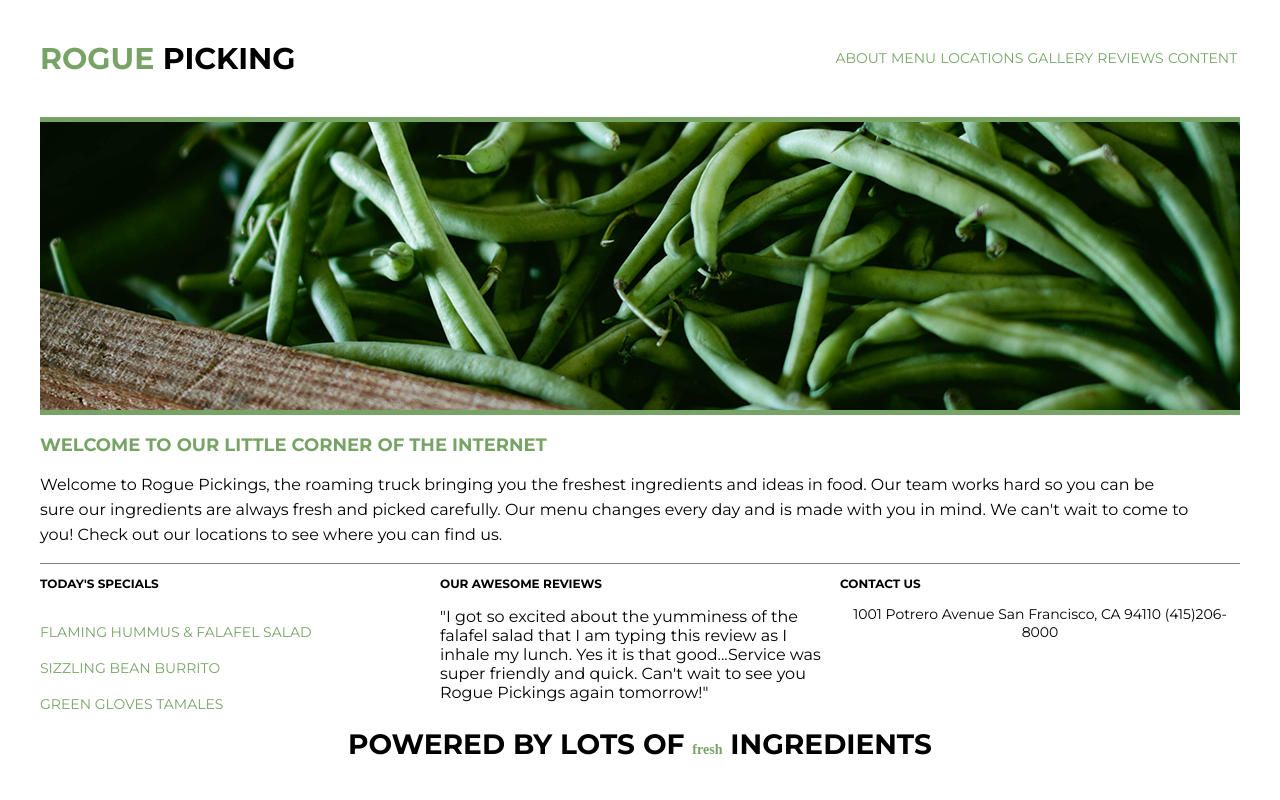
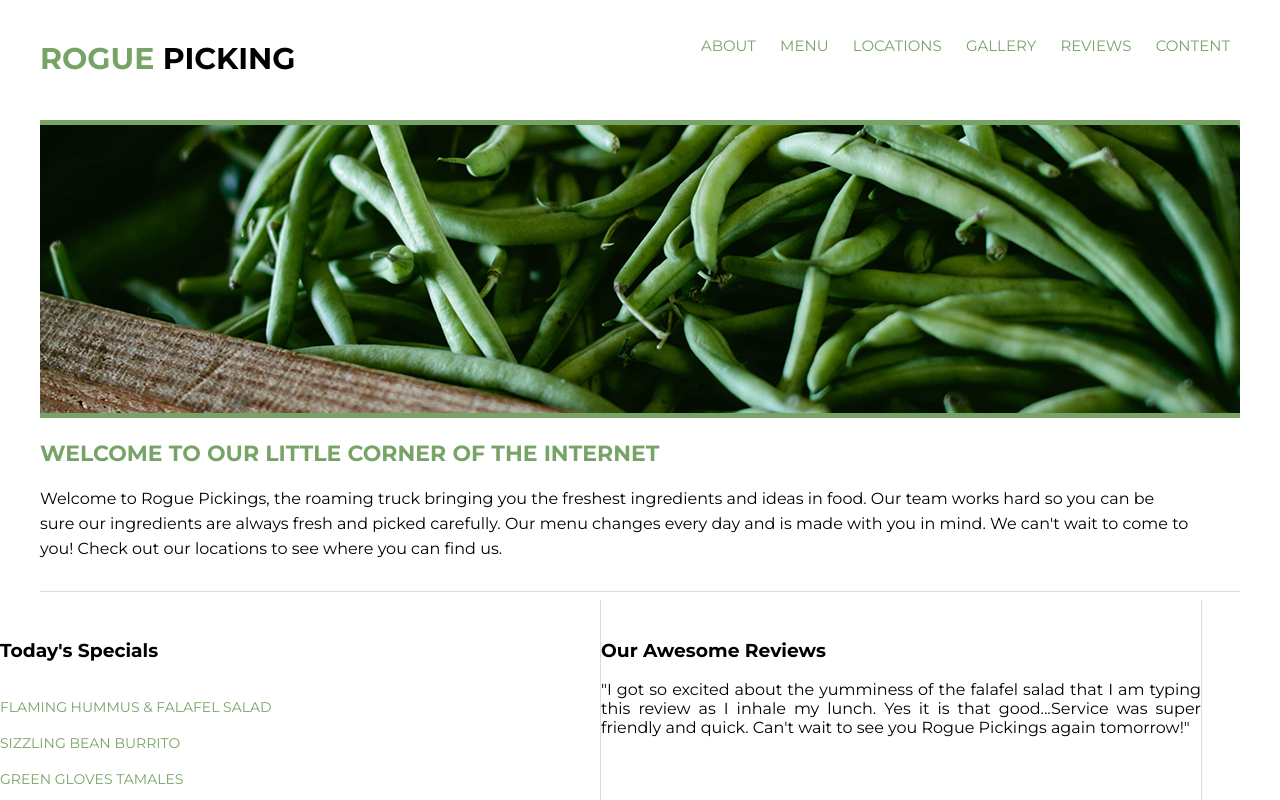
Before and after one commit to echoingnarc/RougePickings, a plain HTML site: page index.html in a window 1280 px wide. Shown: the top 800 px of the page. Drawn offline with Linux system fonts and the light colour scheme; a web font is replaced by a local one.

Commit message:
Changes to website as of 5.3.17, saving css file
A

```diff
--- /dev/null
+++ b/RWD-challenge-code-rogue-pickings-starter-module2/RWD-challenge-code-rogue-pickings-starter-module/css/main.css
@@ -0,0 +1,161 @@
+body {
+	max-width: 1200px;
+	margin: 0 auto;
+	font-family: Montserrat, Helvetica, Arial, sans-serif;
+}
+
+h1,
+h3,
+h4 {
+	color: black;
+	text-transform: uppercase;
+}
+
+h1 {
+	font-size: 30px;
+	text-align: left;
+	width: auto;
+	float: left;
+	padding: 15px 0;
+}
+
+h3 {
+	font-size: 18px;
+	text-align: center;
+	padding: 15px;
+}
+
+h4 {
+	font-size: 12px;
+}
+
+.main-title h3 {
+	text-align: left;
+	padding: 5px 0px;
+	text-transform: uppercase;
+	color: #77a466;
+}
+
+p {
+	padding: 0px 30px;
+	line-height: 21px;
+	font-size: 14px;
+}
+
+/*The widths are in a percentage!*/
+header {
+	width: 100%;
+	height: 110px;
+	border-bottom: 3px solid #77a466;
+	margin: 0 auto;
+}
+
+header span {
+	color: #77a466;
+}
+
+header nav {
+	float: right;
+	padding: 45px 0px;
+}
+
+header nav a {
+	text-decoration: none;
+	text-transform: uppercase;
+	font-weight: bold;
+	font-size: 14px;
+	padding: 0 10px;
+	color:#77a466;
+}
+
+/*The widths are in a percentage!*/
+.top-section,
+.bottom-section {
+	width: 100%;
+	margin: 0 auto;
+	clear: both;
+}
+
+.main-image {
+	width: 100%;
+	height: auto;
+	float: left;
+}
+
+.main-image img {
+	width: 100%;
+	border-bottom: 3px solid #77a466;
+}
+
+.main-title {
+	width: 100%;
+	height: auto;
+	float: left;
+}
+
+.main-title p {
+	padding: 0px;
+	line-height: 25px;
+	font-size: 16px;
+}
+
+.section-one,
+.section-two,
+.section-three {
+	width: 33%;
+	height: auto;
+	float: left;
+	border-top: 1px solid #eee;
+}
+
+.section-one,
+.section-two {
+	border-right: 1px solid #eee;
+}
+
+.section-one h4 {
+	padding: 10px 0px;
+}
+
+.section-two h4,
+.section-three h4 {
+	padding: 10px 30px;
+}
+
+.menu {
+	list-style: none;
+	padding: 0px;
+}
+
+.menu li {
+	padding: 10px 0;
+	color:#77a466;
+}
+
+.reviews {
+	color: #333;
+	line-height: 21px;
+	font-size: 16px;
+}
+
+.address {
+	font-size: 16px;
+	line-height: 24px;
+}
+
+/*The widths are in a percentage!*/
+footer {
+	width: 100%;
+	height: 50px;
+	border-top: 3px solid #eee;
+	margin: 0 auto;
+	clear: both;
+	text-align: center;
+}
+
+footer span {
+	font-family: "Wisdom Script", script;
+	text-transform: lowercase;
+	color: #77a466;
+	font-size: 14px;
+}
--- a/css/main.css
+++ b/css/main.css
@@ -1,38 +1,41 @@
 @font-face{
-	font-family: Wisdom Script;
-	src: url('../wisdom_script_ai') format('opentype');
+	font-family: 'Wisdom Script';
+	src: url('font/wisdom_script_ai.otf') format('opentype');
 }
 /****** BASE STYLES ******/
 body{
-	font-family: 'Montserrat', sans-serif;
+	font-family: 'Montserrat', sans-serif, bold;
+}
+#about, #menu, #locations, #reviews, #contact{
+	height: 500px;
 }
 /***** GRID *****/
 .full-width{
 	width: 1200px;
 	margin: 0 auto;
 }
-.half-width{
-	float: left;
-}
 .third-width{
-	width: 400px;
-	float: left;
-
+	width: 600px;
+	float:left;
 }
 /***** HEADER *****/
+header{
+	height:100px;
+}
 header h1{
 	padding: 20px 0;
 	font-family: 'Montserrat', sans-serif, bold;
 	color: #000000;
 	font-size: 30px;
+	float:left;
 	text-transform: uppercase;
 }
 header h1 span{
 	color:#77a466;
 }
-nav {
-	padding-top: 30px;
-	padding-left:500px;
+nav{
+	float:right;
+	padding: 20px 10px;
 }
 nav ul li{
 	display: inline-block;
@@ -40,86 +43,73 @@ nav ul li{
 nav ul li a{
 	text-transform: uppercase;
 	text-decoration:none;
-	font-size: 14px;
+	font-size: 15px;
+	line-height: 16px;
 	color:#77a466;
-	line-height: 25px;
+	padding-left: 20px;
 }
 /***** ABOUT *****/
+#about .full-width{
+	padding: 20px 0px;
+}
 #about h2 {
 	font-family: 'Montserrat', sans-serif, bold;
-	font-size: 18px;
+	font-size: 22px;
 	text-transform: uppercase;
 	color:#77a466;
 }
 #about p{
+	font-family: 'Montserrat', sans-serif, bold;
 	font-size: 16px;
 	color: #000000;
 	line-height: 25px;
 	padding-right: 50px;
+	padding-bottom: 30px;
+	border-bottom: 1px solid #dedbdc;
+}
+#photo{
+	border-top:5px solid #77a466;
+	border-bottom:5px solid #77a466;
+}
+/***** MIDDLE *****/
+#content .third-width{
+	padding: 20px 0px;
+}
+
+#menu {
+	border-right:1px solid #dedbdc;
+	text-align: justify;
 
 }
-img{
-	border-bottom: 5px solid #77a466;
-	border-top: 5px solid #77a466;
-}
-#content .full-width{
-	border-top: 1px solid grey;
-
-}
-/***** MENU *****/
-#menu h3{
-	font-family: 'Montserrat', sans-serif, bold;
-	font-size: 12px;
-	text-transform: uppercase;
-	color:#000000;
-}
-#menu ul li{
-	display: inline-block;
-	text-align: justify;
-}
 #menu p{
-	text-transform: uppercase;
-	font-size: 14px;
-	color:#77a466;
-}
-/***** REVIEWS *****/
-#reviews h3{
-	font-family: 'Montserrat', sans-serif, bold;
-	font-size: 12px;
-	text-transform: uppercase;
-	color:#000000;
-}
-}
-#reviews p{
-	font-size: 14px;
-	color:#000000;
-	text-align: center;
-}
-/**** Locations ****/
-#locations h3{
-	font-family: 'Montserrat', sans-serif, bold;
-	font-size: 12px;
-	text-transform: uppercase;
-	color:#000000;
-}
-#locations p{
-	font-size: 14px;
-	color:#000000;
-	text-align: center;
-}
-/***** FOOTER/POWERED ******/
-footer {
-	text-align: center;
 	font-family: 'Montserrat', sans-serif, bold;
 	font-size: 14px;
 	text-transform: uppercase;
-	color:#000000;
-	clear:left;
+	color:#77a466;
+}
+#reviews {
+	text-align: justify;
+	border-right:1px solid #dedbdc;
+	margin:0 auto;
+}
+#locations {
+	text-align: justify;
+
 }
 
-footer span{
-	color:#77a466;
-	font-family:'Wisdom Script';
+/*****Footer*****/
+footer {
+	width: 100%;
+	height: 50px;
+	border-top: 3px solid #eeeeee;
+	margin: 0 auto;
+	clear: both;
+	text-align: center;
+}
+
+footer span {
+	font-family: "Wisdom Script", script;
+	text-transform: lowercase;
+	color: #77a466;
 	font-size: 14px;
-	text-transform: lowercase;
 }
--- a/index.html
+++ b/index.html
@@ -31,7 +31,7 @@
     	<main>
     	<section id="about">
     		<div class="full-width">
-                <img src="img/hero-image.png" alt="Rogue Picking's Logo">
+                <img src="img/hero-image.png" alt="Rogue Picking's Logo" id="photo">
     			<h2>Welcome to our little corner of the internet</h2>
     				<p>Welcome to Rogue Pickings, the roaming truck bringing you the freshest ingredients and ideas
                     in food. Our team works hard so you can be sure our ingredients are always fresh and picked carefully. Our menu changes every day and is made with you in mind. We can't wait to come to you! Check out our locations to see where you can find us.
@@ -39,7 +39,6 @@
       		</div>
     	</section>
     	<section id="content">
-    		<div class="full-width">
     			<div class="third-width" id="menu">
     				<h3>Today's Specials</h3>
     				<p>
@@ -58,11 +57,10 @@
     			<div class="third-width" id="locations">
     				<h3>Contact Us</h3>
     				<p>
-    					1001 Potrero Avenue
-                        San Francisco, CA 94110
-                        (415)206-8000
+    					1001 Potrero Avenue<br>
+                        San Francisco, CA 94110<br>
+                        (415)206-8000<br>
     				</p>
-    			</div>
     		</div>
     	</section>
        </main>
--- a/main.css
+++ b/main.css
@@ -1,6 +1,6 @@
 @font-face{
 	font-family: Wisdom Script;
-	src: url('../wisdom_script_ai') format('opentype');
+	src: url('font/wisdom_script_ai.otf') format('opentype');
 }
 /****** BASE STYLES ******/
 body{
@@ -17,7 +17,6 @@ body{
 .third-width{
 	width: 33%;
 	float:left;
-	border: solid, 5px, #dedbdc;
 }
 /***** HEADER *****/
 header{
@@ -67,24 +66,29 @@ nav ul li a{
 /***** MIDDLE *****/
 #content {
 	text-align: center;
-	justify-content: center;
+	justify-content: left;
 }
-#work .full-width{
-	padding: 115px 0;
+#menu {
+	border-right:10px solid #000000;
 }
-#work .img{
-	padding-bottom:30px;
 }
 #locations {
+	text-align: justify;
+}
+
+/*****Footer*****/
+footer {
+	width: 100%;
+	height: 50px;
+	border-top: 3px solid #eeeeee;
+	margin: 0 auto;
+	clear: both;
 	text-align: center;
 }
 
-/*****Footer*****/
-footer h1 span{
-	font-family: 'Wisdom Script', 'cursive';
-	font-size: 20px;
-
+footer span {
+	font-family: "Wisdom Script", script;
+	text-transform: lowercase;
+	color: #77a466;
+	font-size: 14px;
 }
-footer h1{
-	font-family:';
-}
```
Also changed, not shown: RWD-challenge-code-rogue-pickings-starter-module2/RWD-challenge-code-rogue-pickings-starter-module/index.html (added, +57 -0 lines), RWD-challenge-code-rogue-pickings-starter-module2/RWD-challenge-code-rogue-pickings-starter-module/img/download.jpg (added), font/ReadMe.txt (renamed from wisdom_script_ai/ReadMe.txt), font/Wisdom Script.otf (renamed from wisdom_script_ai/Wisdom Script.otf), 1 other file.
